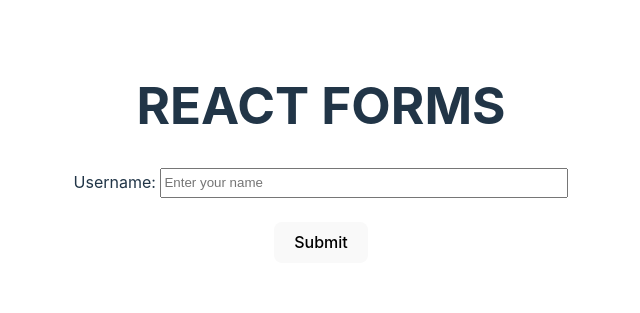
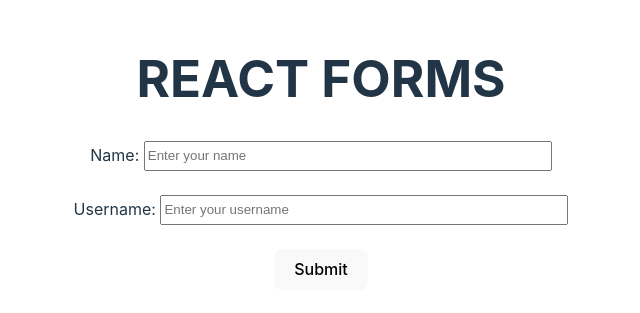
Before and after one commit to JajoriaYogesh04/ReactJS, a React (Vite) app in the folder chapter6/react-forms/: page / in a window 1280 px wide. Shown: the part 247-560 px from the top of the page, without its empty margins (319-959 px from the left). Built offline with nearby package versions, Linux system fonts and the light colour scheme.

Commit message:
Multiple Form Inputs

```diff
--- a/chapter6/react-forms/src/Form.jsx
+++ b/chapter6/react-forms/src/Form.jsx
@@ -1,19 +1,26 @@
 import { useState } from 'react'
 
 export default function Form(){
+    let [username, setUsername]= useState("");
     let [name, setName]= useState("");
 
     let changeName=(event)=>{
         // console.log(event.target.value);
         setName(event.target.value)
     }
+    let changeUsername=(event)=>{
+        // console.log(event.target.value);
+        setUsername(event.target.value)
+    }
 
     return (
         <>
         <h1>REACT FORMS</h1>
         <form>
+            <label htmlFor="name">Name: </label>
+            <input type="text" value={name} onChange={changeName} id='name' placeholder='Enter your name' style={{height:"1.5rem", width:"25rem"}}/><br/><br/>
             <label htmlFor="username">Username: </label>
-            <input type="text" value={name} onChange={changeName} id='username' placeholder='Enter your name' style={{height:"1.5rem", width:"25rem"}}/><br/><br/>
+            <input type="text" value={username} onChange={changeUsername} id='username' placeholder='Enter your username' style={{height:"1.5rem", width:"25rem"}}/><br/><br/>
             <button>Submit</button>
         </form>
         </>
```
